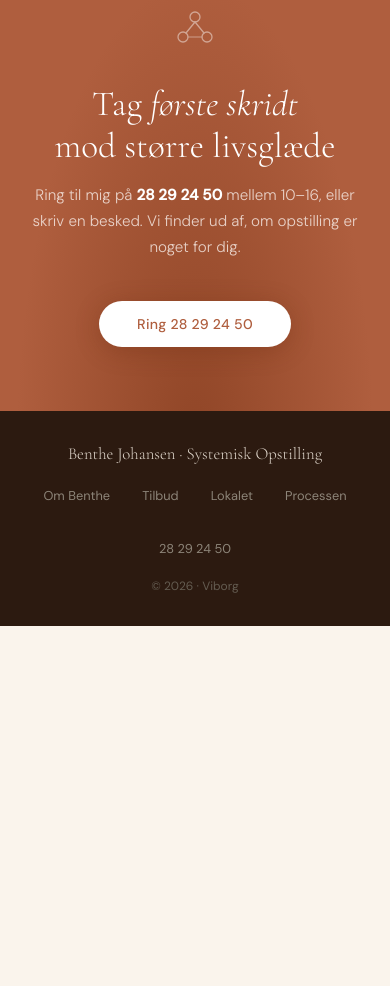
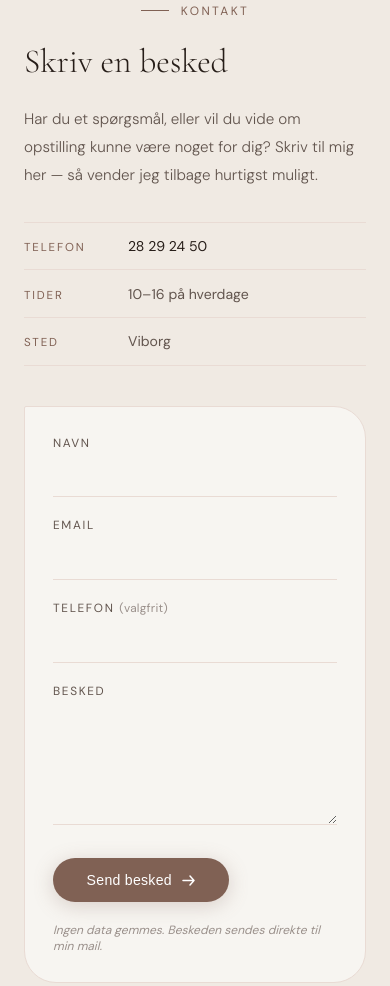
Before and after one commit to plainsitedk/benthe-johansen-systemisk-opstilling, a plain HTML site: page index.html in a window 390 px wide. Shown: the part 6111-7097 px from the top of the page. Before the commit the page ends 6737 px from the top, so only its background shows below. Drawn offline with nearby package versions, Linux system fonts and the light colour scheme.

Commit message:
Add contact form, tone down colors

```diff
--- a/index.html
+++ b/index.html
@@ -11,18 +11,18 @@
     *, *::before, *::after { box-sizing: border-box; margin: 0; padding: 0; }
 
     :root {
-      --cream:          oklch(97% 0.012 75);
-      --cream-warm:     oklch(93.5% 0.02 72);
-      --terra:          oklch(57% 0.115 42);
-      --terra-mid:      oklch(70% 0.088 42);
-      --terra-pale:     oklch(89% 0.038 42);
-      --rose:           oklch(76% 0.072 12);
-      --rose-pale:      oklch(93% 0.024 12);
-      --sage:           oklch(62% 0.088 152);
-      --sage-pale:      oklch(92% 0.03 152);
-      --ink:            oklch(24% 0.034 50);
-      --ink-mid:        oklch(44% 0.036 50);
-      --ink-light:      oklch(64% 0.026 50);
+      --cream:          oklch(97% 0.006 75);
+      --cream-warm:     oklch(94% 0.012 72);
+      --terra:          oklch(52% 0.045 45);
+      --terra-mid:      oklch(68% 0.035 45);
+      --terra-pale:     oklch(90% 0.018 45);
+      --rose:           oklch(78% 0.022 22);
+      --rose-pale:      oklch(94% 0.01 22);
+      --sage:           oklch(62% 0.03 145);
+      --sage-pale:      oklch(94% 0.012 145);
+      --ink:            oklch(24% 0.018 50);
+      --ink-mid:        oklch(46% 0.02 50);
+      --ink-light:      oklch(66% 0.014 50);
       --serif:          'Cormorant Garamond', Georgia, serif;
       --sans:           'DM Sans', system-ui, sans-serif;
     }
@@ -44,9 +44,9 @@
       display: flex;
       align-items: center;
       justify-content: space-between;
-      background: oklch(97% 0.012 75 / 0.9);
+      background: oklch(97% 0.004 75 / 0.9);
       backdrop-filter: blur(14px);
-      border-bottom: 1px solid oklch(88% 0.02 75);
+      border-bottom: 1px solid oklch(88% 0.007 75);
     }
 
     .nav-logo {
@@ -105,7 +105,7 @@
       right: -10%;
       width: 52%;
       aspect-ratio: 1;
-      background: radial-gradient(circle, oklch(88% 0.05 12 / 0.55) 0%, transparent 70%);
+      background: radial-gradient(circle, oklch(88% 0.017 12 / 0.55) 0%, transparent 70%);
       border-radius: 50%;
       pointer-events: none;
     }
@@ -115,7 +115,7 @@
       left: -5%;
       width: 38%;
       aspect-ratio: 1;
-      background: radial-gradient(circle, oklch(87% 0.045 42 / 0.4) 0%, transparent 70%);
+      background: radial-gradient(circle, oklch(87% 0.016 42 / 0.4) 0%, transparent 70%);
       border-radius: 50%;
       pointer-events: none;
     }
@@ -176,11 +176,11 @@
       font-weight: 400;
       letter-spacing: 0.02em;
       transition: transform 0.22s ease, box-shadow 0.22s ease;
-      box-shadow: 0 4px 20px oklch(57% 0.115 42 / 0.28);
+      box-shadow: 0 4px 20px oklch(57% 0.04 42 / 0.28);
     }
     .btn-primary:hover {
       transform: translateY(-2px);
-      box-shadow: 0 8px 32px oklch(57% 0.115 42 / 0.38);
+      box-shadow: 0 8px 32px oklch(57% 0.04 42 / 0.38);
     }
     .btn-primary svg { width: 15px; height: 15px; }
 
@@ -222,14 +222,14 @@
       background-position: center 35%;
       animation: morph 9s ease-in-out infinite;
       position: relative;
-      box-shadow: 0 30px 80px -30px oklch(40% 0.08 42 / 0.45);
+      box-shadow: 0 30px 80px -30px oklch(40% 0.028 42 / 0.45);
     }
     .photo-blob::after {
       content: '';
       position: absolute;
       inset: -6px;
       border-radius: inherit;
-      background: linear-gradient(145deg, oklch(88% 0.05 12), oklch(76% 0.08 42));
+      background: linear-gradient(145deg, oklch(88% 0.017 12), oklch(76% 0.028 42));
       z-index: -1;
       opacity: 0.5;
     }
@@ -294,7 +294,7 @@
       position: absolute;
       inset: -30px;
       border-radius: 50%;
-      background: radial-gradient(circle, oklch(82% 0.06 12 / 0.28) 0%, transparent 70%);
+      background: radial-gradient(circle, oklch(82% 0.021 12 / 0.28) 0%, transparent 70%);
       pointer-events: none;
     }
     .about-quote {
@@ -331,7 +331,7 @@
       position: absolute;
       inset: -10px;
       border-radius: inherit;
-      border: 1.5px solid oklch(78% 0.072 42 / 0.35);
+      border: 1.5px solid oklch(78% 0.025 42 / 0.35);
     }
 
     /* ── SERVICES ── */
@@ -357,12 +357,12 @@
     .services-list {
       display: grid;
       grid-template-columns: repeat(3, 1fr);
-      border: 1px solid oklch(87% 0.02 75);
+      border: 1px solid oklch(87% 0.007 75);
     }
 
     .service {
       padding: clamp(2rem, 3vw, 3rem);
-      border-right: 1px solid oklch(87% 0.02 75);
+      border-right: 1px solid oklch(87% 0.007 75);
       position: relative;
       overflow: hidden;
       transition: background 0.3s;
@@ -374,7 +374,7 @@
       font-family: var(--serif);
       font-size: 5rem;
       font-weight: 300;
-      color: oklch(88% 0.025 75);
+      color: oklch(88% 0.009 75);
       line-height: 1;
       position: absolute;
       top: 1rem;
@@ -382,7 +382,7 @@
       transition: color 0.3s;
       pointer-events: none;
     }
-    .service:hover .service-num { color: oklch(84% 0.05 42); }
+    .service:hover .service-num { color: oklch(84% 0.017 42); }
 
     .service-icon-wrap {
       width: 40px;
@@ -457,7 +457,7 @@
       aspect-ratio: 3/4;
       object-fit: cover;
       border-radius: 2px 3rem 2px 3rem;
-      box-shadow: 0 30px 80px -30px oklch(28% 0.04 50 / 0.5);
+      box-shadow: 0 30px 80px -30px oklch(28% 0.014 50 / 0.5);
     }
 
     /* ── PROCESSEN ── */
@@ -474,7 +474,7 @@
       right: -12%;
       width: 45%;
       aspect-ratio: 1;
-      background: radial-gradient(circle, oklch(72% 0.07 155 / 0.13) 0%, transparent 70%);
+      background: radial-gradient(circle, oklch(72% 0.025 155 / 0.13) 0%, transparent 70%);
       border-radius: 50%;
       pointer-events: none;
     }
@@ -495,7 +495,7 @@
       width: 50px;
       height: 50px;
       border-radius: 50%;
-      border: 1.5px solid oklch(62% 0.088 152 / 0.6);
+      border: 1.5px solid oklch(62% 0.031 152 / 0.6);
       display: flex;
       align-items: center;
       justify-content: center;
@@ -511,7 +511,7 @@
       position: absolute;
       inset: 5px;
       border-radius: 50%;
-      background: oklch(62% 0.088 152 / 0.1);
+      background: oklch(62% 0.031 152 / 0.1);
     }
 
     .process-step h3 {
@@ -534,7 +534,7 @@
       align-items: flex-start;
       justify-content: center;
       padding-top: 1.25rem;
-      color: oklch(62% 0.088 152 / 0.45);
+      color: oklch(62% 0.031 152 / 0.45);
     }
 
     /* ── TESTIMONIALS ── */
@@ -565,13 +565,13 @@
     .quote-mark {
       font-family: var(--serif);
       font-size: 5.5rem;
-      color: oklch(76% 0.072 12 / 0.35);
+      color: oklch(76% 0.025 12 / 0.35);
       line-height: 0.8;
       display: block;
       margin-bottom: 0.5rem;
     }
     .testimonial:last-child .quote-mark {
-      color: oklch(72% 0.088 42 / 0.3);
+      color: oklch(72% 0.031 42 / 0.3);
     }
 
     .testimonial-text {
@@ -597,7 +597,7 @@
       flex-shrink: 0;
     }
     .testimonial:last-child .author-avatar {
-      background: linear-gradient(135deg, var(--terra-mid), oklch(65% 0.085 60));
+      background: linear-gradient(135deg, var(--terra-mid), oklch(65% 0.03 60));
     }
     .author-name {
       display: block;
@@ -608,6 +608,129 @@
     .author-role {
       font-size: 0.76rem;
       color: var(--ink-light);
+    }
+
+    /* ── KONTAKT ── */
+    .kontakt {
+      padding: clamp(4rem, 8vw, 7rem) clamp(1.5rem, 5vw, 4rem);
+      background: var(--cream-warm);
+    }
+    .kontakt-grid {
+      display: grid;
+      grid-template-columns: 1fr 1.1fr;
+      gap: clamp(2.5rem, 5vw, 5rem);
+      align-items: start;
+      max-width: 1100px;
+      margin: 0 auto;
+    }
+    .kontakt-text h2 {
+      font-family: var(--serif);
+      font-size: clamp(2.1rem, 4vw, 3.4rem);
+      font-weight: 300;
+      line-height: 1.15;
+      margin: 0.75rem 0 1.5rem;
+    }
+    .kontakt-body {
+      font-size: 0.95rem;
+      font-weight: 300;
+      line-height: 1.85;
+      color: var(--ink-mid);
+      max-width: 42ch;
+      margin-bottom: 2rem;
+    }
+    .kontakt-meta {
+      list-style: none;
+      border-top: 1px solid var(--terra-pale);
+    }
+    .kontakt-meta li {
+      display: flex;
+      gap: 1.5rem;
+      padding: 0.9rem 0;
+      border-bottom: 1px solid var(--terra-pale);
+      font-size: 0.88rem;
+      color: var(--ink-mid);
+      align-items: baseline;
+    }
+    .kontakt-meta li span {
+      width: 5rem;
+      flex-shrink: 0;
+      font-size: 0.72rem;
+      letter-spacing: 0.16em;
+      text-transform: uppercase;
+      color: var(--terra);
+    }
+    .kontakt-meta li a {
+      color: var(--ink);
+      text-decoration: none;
+    }
+    .kontakt-meta li a:hover { color: var(--terra); }
+
+    .kontakt-form {
+      display: grid;
+      gap: 1.25rem;
+      background: var(--cream);
+      padding: clamp(1.75rem, 3vw, 2.5rem);
+      border-radius: 2px 2rem 2rem 2rem;
+      border: 1px solid var(--terra-pale);
+    }
+    .kontakt-form label {
+      display: block;
+    }
+    .kontakt-form label span {
+      display: block;
+      font-size: 0.74rem;
+      letter-spacing: 0.14em;
+      text-transform: uppercase;
+      color: var(--ink-mid);
+      margin-bottom: 0.5rem;
+    }
+    .kontakt-form label span em {
+      font-style: normal;
+      text-transform: none;
+      letter-spacing: 0.02em;
+      color: var(--ink-light);
+    }
+    .kontakt-form input,
+    .kontakt-form textarea {
+      width: 100%;
+      font-family: var(--sans);
+      font-size: 0.95rem;
+      color: var(--ink);
+      background: transparent;
+      border: none;
+      border-bottom: 1px solid var(--terra-pale);
+      padding: 0.55rem 0;
+      transition: border-color 0.2s;
+      resize: vertical;
+    }
+    .kontakt-form input:focus,
+    .kontakt-form textarea:focus {
+      outline: none;
+      border-bottom-color: var(--terra);
+    }
+    .kontakt-form textarea {
+      min-height: 7rem;
+      font-family: var(--sans);
+    }
+    .kontakt-form button {
+      justify-self: start;
+      border: none;
+      cursor: pointer;
+      margin-top: 0.5rem;
+    }
+    .kontakt-privacy {
+      font-size: 0.75rem;
+      color: var(--ink-light);
+      font-style: italic;
+    }
+    .kontakt-success {
+      padding: 1.25rem 1.5rem;
+      background: var(--sage-pale);
+      border-left: 2px solid var(--sage);
+      font-size: 0.92rem;
+      color: var(--ink);
+      margin-bottom: 1.5rem;
+      border-radius: 2px;
     }
 
     /* ── CTA ── */
@@ -622,7 +745,7 @@
       content: '';
       position: absolute;
       inset: 0;
-      background: radial-gradient(ellipse at 50% 110%, oklch(48% 0.11 42) 0%, transparent 65%);
+      background: radial-gradient(ellipse at 50% 110%, oklch(48% 0.038 42) 0%, transparent 65%);
       pointer-events: none;
     }
     .cta::after {
@@ -633,7 +756,7 @@
       transform: translateX(-50%);
       width: 70%;
       aspect-ratio: 1;
-      background: radial-gradient(circle, oklch(64% 0.11 42 / 0.38) 0%, transparent 60%);
+      background: radial-gradient(circle, oklch(64% 0.038 42 / 0.38) 0%, transparent 60%);
       pointer-events: none;
     }
 
@@ -656,7 +779,7 @@
     .cta h2 em { font-style: italic; }
 
     .cta p {
-      color: oklch(97% 0.01 42 / 0.78);
+      color: oklch(97% 0.003 42 / 0.78);
       font-size: 0.95rem;
       font-weight: 300;
       margin-bottom: 2.5rem;
@@ -679,11 +802,11 @@
       font-weight: 500;
       letter-spacing: 0.02em;
       transition: transform 0.22s ease, box-shadow 0.22s ease;
-      box-shadow: 0 4px 24px oklch(38% 0.1 42 / 0.32);
+      box-shadow: 0 4px 24px oklch(38% 0.035 42 / 0.32);
     }
     .btn-white:hover {
       transform: translateY(-2px);
-      box-shadow: 0 8px 32px oklch(38% 0.1 42 / 0.42);
+      box-shadow: 0 8px 32px oklch(38% 0.035 42 / 0.42);
     }
 
     /* ── FOOTER ── */
@@ -700,7 +823,7 @@
       font-family: var(--serif);
       font-size: 1.05rem;
       font-weight: 300;
-      color: oklch(88% 0.018 75);
+      color: oklch(88% 0.006 75);
     }
     .footer-links {
       display: flex;
@@ -711,13 +834,13 @@
     .footer-links a {
       text-decoration: none;
       font-size: 0.8rem;
-      color: oklch(62% 0.02 75);
+      color: oklch(62% 0.007 75);
       transition: color 0.2s;
     }
-    .footer-links a:hover { color: oklch(88% 0.018 75); }
+    .footer-links a:hover { color: oklch(88% 0.006 75); }
     .footer-copy {
       font-size: 0.75rem;
-      color: oklch(48% 0.02 75);
+      color: oklch(48% 0.007 75);
     }
 
     /* ── ANIMATIONS ── */
@@ -757,7 +880,7 @@
         grid-template-columns: 1fr;
         border: none;
         gap: 1px;
-        background: oklch(87% 0.02 75);
+        background: oklch(87% 0.007 75);
       }
       .service { border-right: none; background: var(--cream); }
 
@@ -768,6 +891,7 @@
       .process-arrow { display: none; }
 
       .lokale-grid { grid-template-columns: 1fr; }
+      .kontakt-grid { grid-template-columns: 1fr; }
 
       .testimonials-grid { grid-template-columns: 1fr; }
 
@@ -784,7 +908,7 @@
   <!-- NAV -->
   <nav>
     <a href="#top" class="nav-logo">
-      <svg viewBox="0 0 26 26" fill="none" stroke="oklch(57% 0.115 42)" stroke-width="1.2">
+      <svg viewBox="0 0 26 26" fill="none" stroke="oklch(57% 0.04 42)" stroke-width="1.2">
         <circle cx="13" cy="7" r="3"/>
         <circle cx="7" cy="17" r="3"/>
         <circle cx="19" cy="17" r="3"/>
@@ -799,7 +923,7 @@
       <li><a href="#services">Tilbud</a></li>
       <li><a href="#lokale">Lokalet</a></li>
       <li><a href="#process">Processen</a></li>
-      <li><a href="#cta" class="nav-cta">Book samtale</a></li>
+      <li><a href="#kontakt" class="nav-cta">Kontakt</a></li>
     </ul>
   </nav>
 
@@ -1030,6 +1154,58 @@
     </div>
   </section>
 
+  <!-- KONTAKT FORM -->
+  <section class="kontakt" id="kontakt">
+    <div class="kontakt-grid">
+      <div class="kontakt-text fade-up">
+        <p class="eyebrow">Kontakt</p>
+        <h2>Skriv en besked</h2>
+        <p class="kontakt-body">
+          Har du et spørgsmål, eller vil du vide om opstilling kunne være noget for dig? Skriv til mig her — så vender jeg tilbage hurtigst muligt.
+        </p>
+        <ul class="kontakt-meta">
+          <li><span>Telefon</span><a href="tel:+4528292450">28 29 24 50</a></li>
+          <li><span>Tider</span>10–16 på hverdage</li>
+          <li><span>Sted</span>Viborg</li>
+        </ul>
+      </div>
+
+      <form class="kontakt-form fade-up" style="transition-delay:0.1s" action="https://plainsite-forms.tobias-gutkin.workers.dev" method="POST">
+        <input type="hidden" name="_token" value="benthe-johansen">
+        <input type="hidden" name="_redirect" value="?sendt=1">
+
+        <label>
+          <span>Navn</span>
+          <input type="text" name="navn" required autocomplete="name">
+        </label>
+
+        <label>
+          <span>Email</span>
+          <input type="email" name="email" required autocomplete="email">
+        </label>
+
+        <label>
+          <span>Telefon <em>(valgfrit)</em></span>
+          <input type="tel" name="telefon" autocomplete="tel">
+        </label>
+
+        <label>
+          <span>Besked</span>
+          <textarea name="besked" rows="5" required></textarea>
+        </label>
+
+        <button type="submit" class="btn-primary">
+          Send besked
+          <svg viewBox="0 0 15 15" fill="none" stroke="currentColor" stroke-width="1.5" stroke-linecap="round" stroke-linejoin="round">
+            <path d="M2 7.5h11M9 3l4 4.5-4 4.5"/>
+          </svg>
+        </button>
+
+        <p class="kontakt-privacy">Ingen data gemmes. Beskeden sendes direkte til min mail.</p>
+      </form>
+    </div>
+  </section>
+
   <!-- CTA -->
   <section class="cta" id="cta">
     <div class="cta-inner fade-up">
@@ -1043,8 +1219,8 @@
       </svg>
       <h2>Tag <em>første skridt</em><br>mod større livsglæde</h2>
       <p>Ring til mig på <strong style="color:white">28 29 24 50</strong> mellem 10–16, eller skriv en besked. Vi finder ud af, om opstilling er noget for dig.</p>
-      <a href="tel:+4528292450" class="btn-white">
-        Ring 28 29 24 50
+      <a href="#kontakt" class="btn-white">
+        Skriv en besked
       </a>
     </div>
   </section>
@@ -1073,6 +1249,18 @@
     }, { threshold: 0.1 });
 
     document.querySelectorAll('.fade-up').forEach(el => observer.observe(el));
+
+    if (new URLSearchParams(location.search).get('sendt') === '1') {
+      const form = document.querySelector('.kontakt-form');
+      if (form) {
+        const msg = document.createElement('div');
+        msg.className = 'kontakt-success';
+        msg.textContent = 'Tak for din besked — jeg vender tilbage hurtigst muligt.';
+        form.parentNode.insertBefore(msg, form);
+        form.style.display = 'none';
+        document.getElementById('kontakt')?.scrollIntoView({behavior:'smooth'});
+      }
+    }
   </script>
 
 </body>
```
